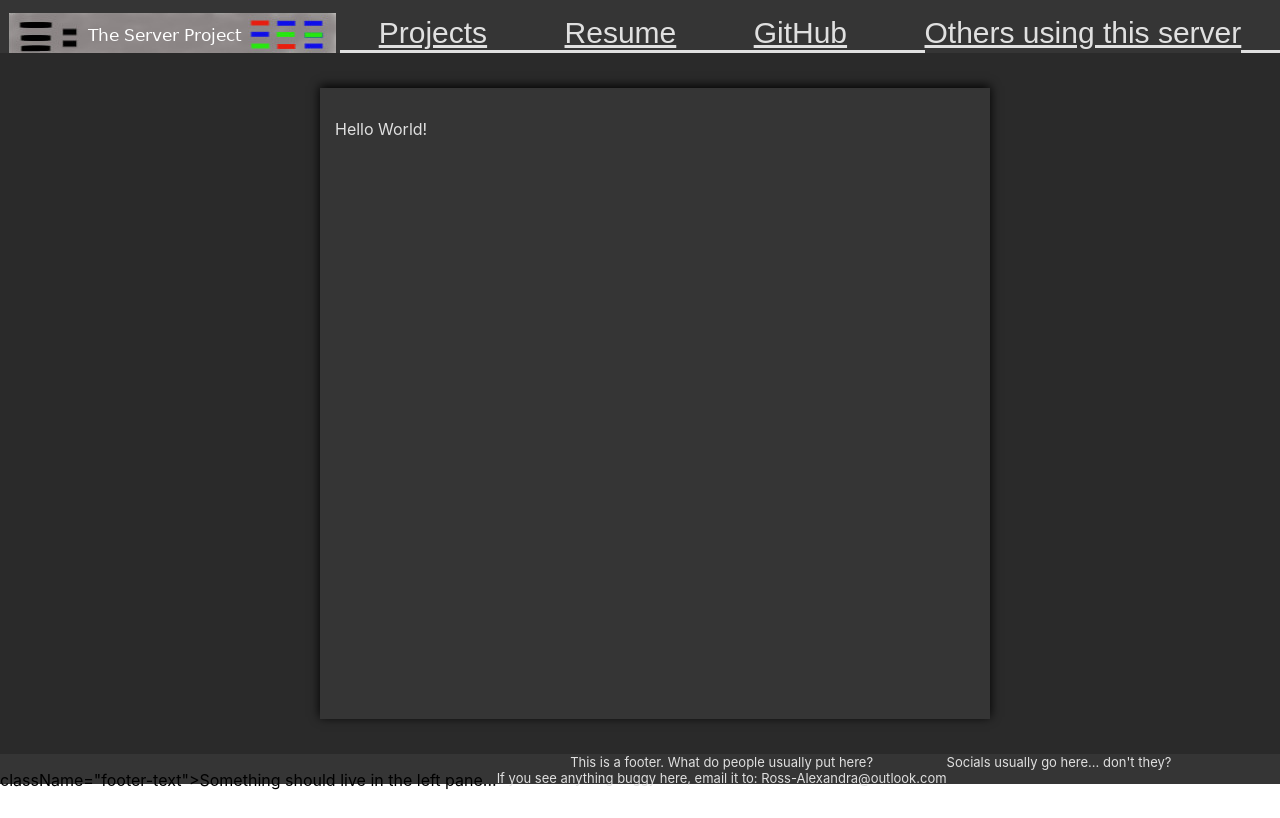
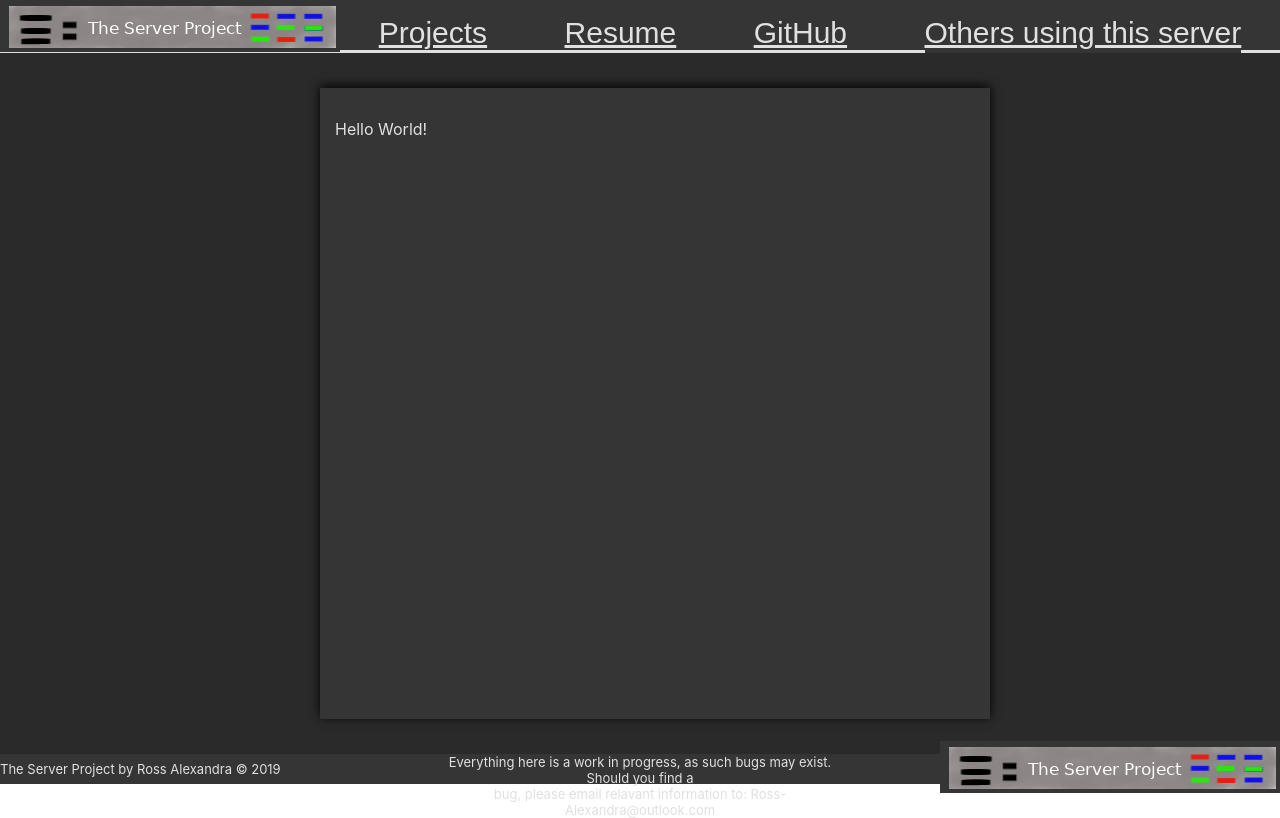
Before and after one commit to theserverproject/BaseSite, a React (Create React App) app in the folder theserverproject/: page / in a window 1280 px wide. Built offline with nearby package versions, Linux system fonts and the light colour scheme.

Commit message:
firstDraft - Images can now specify whether their links open in new tab.

```diff
--- a/theserverproject/src/minorComponents/image/Image.js
+++ b/theserverproject/src/minorComponents/image/Image.js
@@ -3,24 +3,37 @@ import './Image.css'
 
 const Image = (props) => {
 
+    // Fallback text classes
     let fallbackText = props.defaultText ? props.defaultText : "No Image Found";
     let fallbackTextClass = props.textClassOverride ? props.textClassOverride + ' text-fallback' : 'text-fallback';
 
+    // Image classes
     let imageAltText = props.altText ? props.altText : "";
     let imageClass = props.imageClassOverride ? props.imageClassOverride + ' image-image' : 'image-image';
-
     let classOverride = props.classOverride ? props.classOverride + ' image' : 'image';
 
-    return (
-        <div className={ classOverride }>
-            {   props.image ? (
-                    <img src={ props.image } alt={ imageAltText } className={ imageClass  }/>
-                ) : (
-                     <p className={ fallbackTextClass }> { fallbackText } </p>
-                )
-            }
-        </div>
-    );
+    if (!props.image) {
+        return <p className={ fallbackTextClass}>{fallbackText}</p>;
+
+    }
+
+    let imgHtml = <img src={ props.image } alt={ imageAltText } className={ imageClass }/>;
+
+    if (props.imageLink) {
+
+        // When target is set to _blank then the
+        // link will open in a new page. If its
+        // set to '', then it will open in the
+        // same page.
+        let target = '';
+        if (props.linkNewTab) {
+            target = '_blank';
+        }
+
+        return <a href={ props.imageLink } target={ target }>{imgHtml}</a>;
+    }
+
+    return imgHtml;
 }
 
 export default Image
--- a/theserverproject/src/pages/Home/components/Footer/Footer.css
+++ b/theserverproject/src/pages/Home/components/Footer/Footer.css
@@ -5,28 +5,34 @@
     height: var(--footer-height);
     background-color: var(--text-bg-color);
     display: flex;
-    flex-direction: row;
 }
 
 /* Footer Classes */
 .footer-left-pane {
-
+    display: flex;
+    flex-direction: column;
+    text-align: left;
+    flex: 1 0;
+    justify-content: center;
 }
 
 .footer-center-pane {
-    height: 100%;
-    background-color: var(--text-bg-color);
     display: flex;
-    flex-direction: column
+    flex-direction: column;
+    text-align: center;
+    flex: 1 0;
 }
 
 .footer-right-pane {
-
+    display: flex;
+    flex-direction: column;
+    text-align: right;
+    flex: 1 0;
+    justify-content: center;
 }
 
 .footer-text {
     color: var(--text-fg-color);
-    text-align: center;
     margin: 0px;
     font-size: 13px;
 }
--- a/theserverproject/src/pages/Home/components/Footer/Footer.js
+++ b/theserverproject/src/pages/Home/components/Footer/Footer.js
@@ -1,18 +1,21 @@
 import React from 'react'
 import './Footer.css'
+
+// Import minor componenets needed.
+import Image from '../../../../minorComponents/image/Image.js'
 
 const Footer = (props) => {
     return (
         <footer id="footer">
             <div className="footer-left-pane">
-                <p> className="footer-text">Something should live in the left pane...</p>
+                <p className="footer-text">The Server Project by Ross Alexandra © 2019</p>
             </div>
             <div className="footer-center-pane">
-                <p className="footer-text">This is a footer. What do people usually put here?</p>
-                <p className="footer-text">If you see anything buggy here, email it to: Ross-Alexandra@outlook.com</p>
+                <p className="footer-text">Everything here is a work in progress, as such bugs may exist. Should you find a</p>
+                <p className="footer-text">bug, please email relavant information to: Ross-Alexandra@outlook.com</p>
             </div>
             <div className="footer-right-pane">
-                <p className="footer-text">Socials usually go here... don't they?</p>
+                <Image image="logo.png" imageLink="http://" />
             </div>
         </footer>
     );
--- a/theserverproject/src/pages/Home/components/Navbar/Navbar.js
+++ b/theserverproject/src/pages/Home/components/Navbar/Navbar.js
@@ -8,18 +8,18 @@ import Dropdown from '../../../../minorComponents/dropdown/Dropdown.js';
 const Navbar = () => {
 
     let dropdownItems = [
-        <a key={ 'EKWAN' } href="http://ethanscorner.theserverproject.com/" className='dropdown-items'>Ethan Kwan</a>,
-        <a key={ 'LMARSHALL' } href="http://landonscorner.theserverproject.com/" className='dropdown-items'>Landon Marshall</a>,
-        <a key={ 'JMEGYESI' } href="http://jeremyscorner.theserverproject.com/" className='dropdown-items'>Jeremy Megyesi</a>,
-        <a key={ 'JMCINTOSH' } href="http://joshscorner.theserverproject.com/" className='dropdown-items'>Josh McIntosh</a>,
+        <a key={ 'EKWAN' } href="http://ethanscorner.theserverproject.com/" target='_blank' className='dropdown-items'>Ethan Kwan</a>,
+        <a key={ 'LMARSHALL' } href="http://landonscorner.theserverproject.com/" target='_blank' className='dropdown-items'>Landon Marshall</a>,
+        <a key={ 'JMEGYESI' } href="http://jeremyscorner.theserverproject.com/" target='_blank' className='dropdown-items'>Jeremy Megyesi</a>,
+        <a key={ 'JMCINTOSH' } href="http://joshscorner.theserverproject.com/" target='_blank' className='dropdown-items'>Josh McIntosh</a>,
     ];
 
     return (
         <header id="navbar">
-            <a href="http://www.theserverproject.com"><Image classOverride= { 'navbar-header' } image="logo.png" defaultText="Logo not found"/></a>
-            <a className="navbar-header" href="http://projects.theserverproject.com/">Projects</a>
-            <a className="navbar-header" href="https://www.slideshare.net/slideshow/embed_code/key/lfqoSUV9bb8kxs">Resume</a>
-            <a className="navbar-header" href="https://www.github.com/Ross-Alexandra">GitHub</a>
+            <Image classOverride= { 'navbar-header' } image="logo.png" imageLink="http://www.theserverproject.com" defaultText="Logo not found"/>
+            <a className="navbar-header" href="http://projects.theserverproject.com/" target='_blank'>Projects</a>
+            <a className="navbar-header" href="https://www.slideshare.net/slideshow/embed_code/key/lfqoSUV9bb8kxs" target='_blank'>Resume</a>
+            <a className="navbar-header" href="https://www.github.com/Ross-Alexandra" target='_blank'>GitHub</a>
             <Dropdown dropdownItems={ dropdownItems } dropdownClassOverride={ 'navbar-header' } dropdownTitleClassOverride={ "underline navbar-header" }>Others using this server</Dropdown>
         </header>
     );
```
